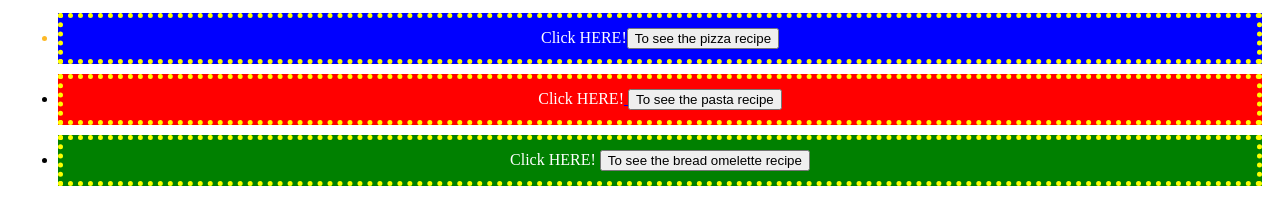
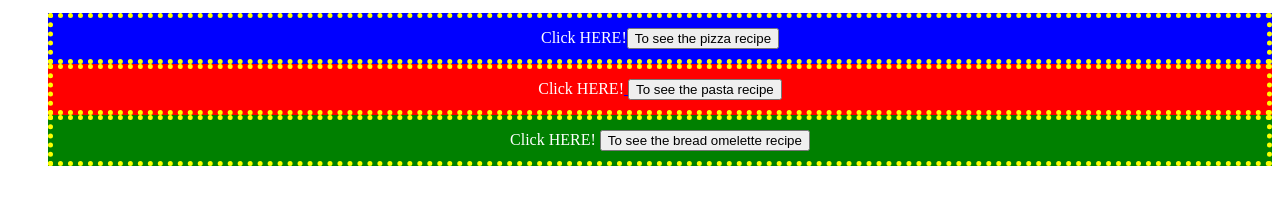
Before and after one commit to RuneProgramz/odin-recipes, a plain HTML site: page index.html in a window 1280 px wide. Shown: the part 58-282 px from the top of the page. Drawn offline with Linux system fonts and the light colour scheme.

Commit message:
added yellow dotted line and block elements vertically

```diff
--- a/style.css
+++ b/style.css
@@ -1,3 +1,4 @@
+
 .home-title{
     background-color:#800080;
     font-family: Times New Roman, Serif;
@@ -13,8 +14,9 @@
    padding:10px;
    color:#FDB927;
    text-align:center;
-   margin:10px;
+   margin: auto;
    border: 5px dotted yellow;
+   display:block;
 
 
 
@@ -24,9 +26,10 @@
 .link-2{
    background-color:red;
    padding:10px;
-   margin:10px;
+   margin:0 auto;
    text-align:center;
    border: 5px dotted yellow;
+   display:block;
 
   }
 
@@ -35,7 +38,8 @@
    background-color:green;
    text-align:center;
    padding:10px;
-   margin: 10px;
+   margin: 0 auto;
    border: 5px dotted yellow;
+   display: block;
 
   }
```
